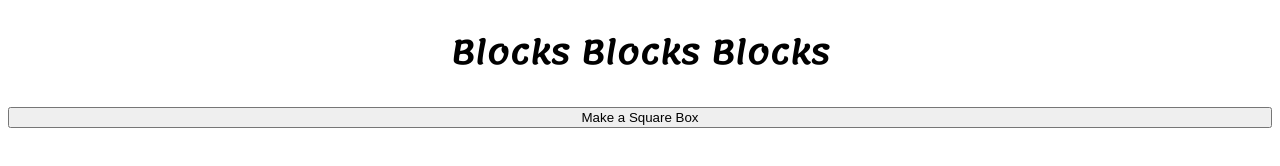
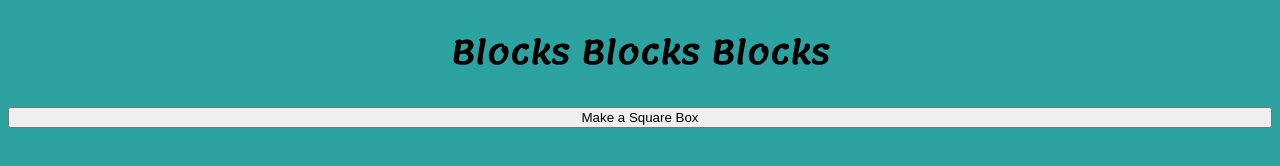
Before and after one commit to prukia/Blocks-Blocks-Blocks, a plain HTML site: page index.html in a window 1280 px wide. Drawn offline with nearby package versions, Linux system fonts and the light colour scheme.

Commit message:
Updated Css

```diff
--- a/style.css
+++ b/style.css
@@ -1,5 +1,5 @@
 body {
-  background-color: #ffffff;
+  background-color: #2ca3a0;
 }
 h1{
   text-align: center;
```
